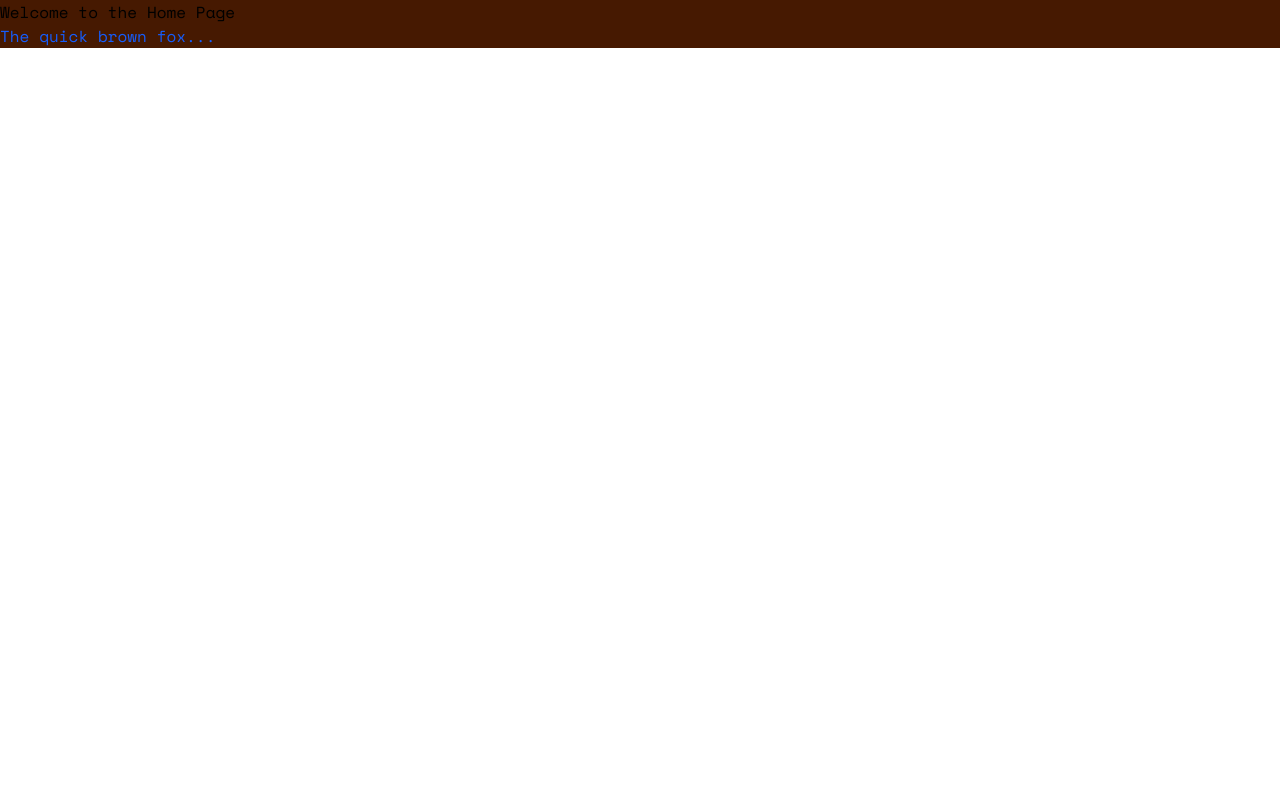
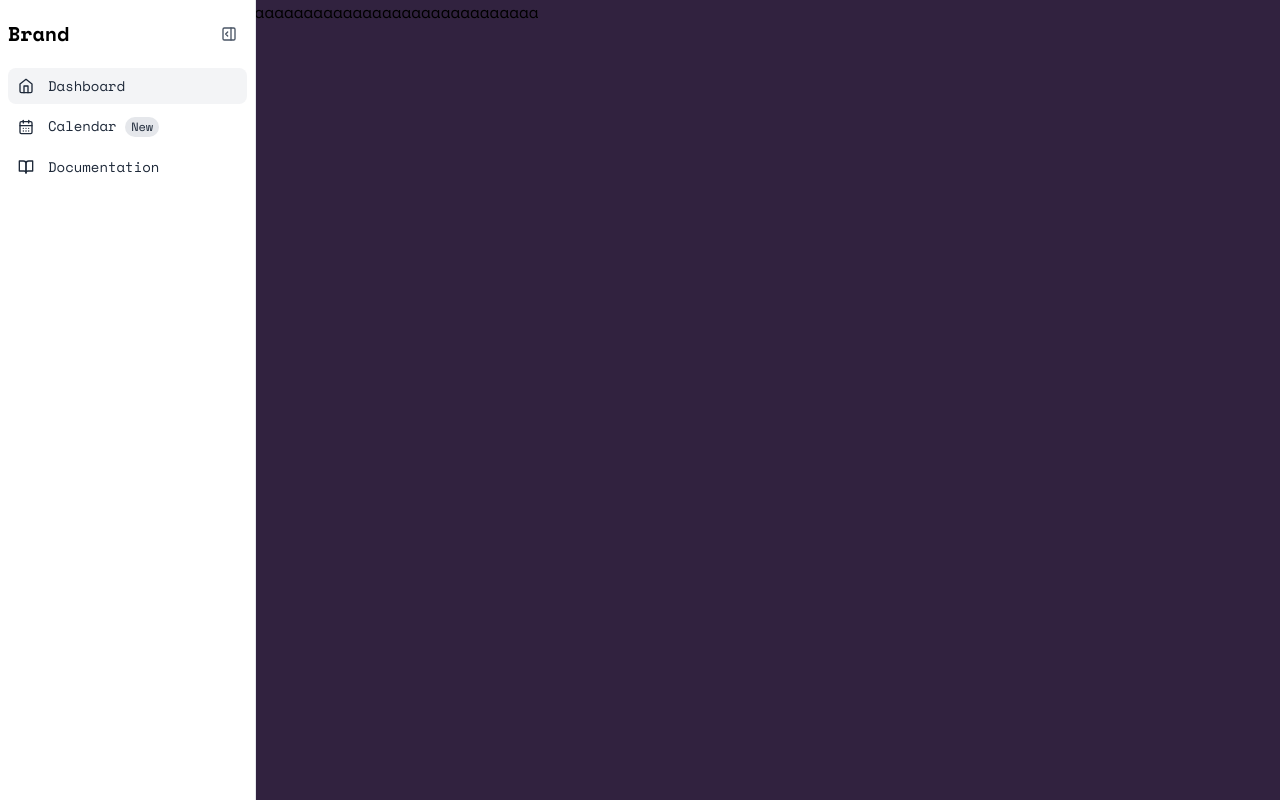
Before and after one commit to EchoNowProject/Frontend, a React (Vite) app: page /home in a window 1280 px wide. Built offline with nearby package versions, Linux system fonts and the light colour scheme; no server answers.

Commit message:
16 - REFACTOR - SE CAMBIA EL USO DE LAS DEPENDENCIAS INSTALADAS Y SE MEJORA EL NAVNAR Y EL SIDEBAR

```diff
--- a/package.json
+++ b/package.json
@@ -11,13 +11,12 @@
   },
   "dependencies": {
     "@fontsource/space-mono": "^5.2.9",
-    "@headlessui/react": "^2.2.8",
-    "@heroicons/react": "^2.2.0",
     "@lineiconshq/free-icons": "^1.0.3",
     "@lineiconshq/react-native-lineicons": "^0.0.3",
     "@tailwindcss/vite": "^4.1.13",
     "animejs": "^4.1.4",
     "axios": "^1.12.2",
+    "preline": "^3.2.3",
     "react": "^19.1.1",
     "react-dom": "^19.1.1",
     "react-native-svg": "^15.13.0",
--- a/src/components/UI/Sidebar/Sidebar.tsx
+++ b/src/components/UI/Sidebar/Sidebar.tsx
@@ -2,176 +2,219 @@ import React from 'react';
 
 export default function Sidebar() {
   return (
-    <div className="flex">
+    <>
+      {/* <!-- Navigation Toggle --> */}
+      <div className="lg:hidden py-16 text-center">
         <button
-        data-drawer-target="default-sidebar"
-        data-drawer-toggle="default-sidebar"
-        aria-controls="default-sidebar"
           type="button"
-        className="inline-flex items-center p-2 mt-2 ms-3 text-sm text-gray-500 rounded-lg sm:hidden hover:bg-gray-100 focus:outline-none focus:ring-2 focus:ring-gray-200 dark:text-gray-400 dark:hover:bg-gray-700 dark:focus:ring-gray-600"
+          className="py-2 px-3 inline-flex justify-center items-center gap-x-2 text-start bg-gray-800 border border-gray-800 text-white text-sm font-medium rounded-lg shadow-2xs align-middle hover:bg-gray-950 focus:outline-hidden focus:bg-gray-900"
+          aria-haspopup="dialog"
+          aria-expanded="false"
+          aria-controls="hs-sidebar-content-push-to-mini-sidebar"
+          aria-label="Toggle navigation"
+          data-hs-overlay="#hs-sidebar-content-push-to-mini-sidebar"
         >
-        <span className="sr-only">Open sidebar</span>
-        <svg
-          className="w-6 h-6"
-          aria-hidden="true"
-          fill="currentColor"
-          viewBox="0 0 20 20"
-          xmlns="http://www.w3.org/2000/svg"
-        >
-          <path
-            clip-rule="evenodd"
-            fill-rule="evenodd"
-            d="M2 4.75A.75.75 0 012.75 4h14.5a.75.75 0 010 1.5H2.75A.75.75 0 012 4.75zm0 10.5a.75.75 0 01.75-.75h7.5a.75.75 0 010 1.5h-7.5a.75.75 0 01-.75-.75zM2 10a.75.75 0 01.75-.75h14.5a.75.75 0 010 1.5H2.75A.75.75 0 012 10z"
-          ></path>
-        </svg>
+          Open
         </button>
+      </div>
+      {/* <!-- End Navigation Toggle --> */}
 
-      <aside
-        id="default-sidebar"
-        className="fixed top-0 left-0 z-40 w-64 h-screen transition-transform -translate-x-full sm:translate-x-0"
+      {/* <!-- Sidebar --> */}
+      <div
+        id="hs-sidebar-content-push-to-mini-sidebar"
+        className="hs-overlay [--auto-close:lg] hs-overlay-minified:w-13 lg:block lg:translate-x-0 lg:end-auto lg:bottom-0 w-64
+hs-overlay-open:translate-x-0
+-translate-x-full transition-all duration-300 transform
+h-full
+hidden
+overflow-x-hidden
+fixed top-0 start-0 bottom-0 z-60
+bg-white border-e border-gray-200"
+        role="dialog"
+        tabIndex={-1}
         aria-label="Sidebar"
       >
-        <div className="h-full px-3 py-4 overflow-y-auto bg-gray-50 dark:bg-gray-800">
-          <ul className="space-y-2 font-medium">
+        <div className="relative flex flex-col h-full max-h-full ">
+          {/* <!-- Header --> */}
+          <header className="py-4 px-2  flex justify-between items-center gap-x-2">
+            <a
+              className="flex-none font-semibold text-xl text-black focus:outline-hidden focus:opacity-80 hs-overlay-minified:hidden"
+              href="#"
+              aria-label="Brand"
+            >
+              Brand
+            </a>
+
+            <div className="lg:hidden">
+              {/* <!-- Close Button --> */}
+              <button
+                type="button"
+                className="flex justify-center items-center gap-x-3 size-6 bg-white border border-gray-200 text-sm text-gray-600 hover:bg-gray-100 rounded-full disabled:opacity-50 disabled:pointer-events-none focus:outline-hidden focus:bg-gray-100"
+                data-hs-overlay="#hs-sidebar-content-push-to-mini-sidebar"
+              >
+                <svg
+                  className="shrink-0 size-4"
+                  xmlns="http://www.w3.org/2000/svg"
+                  width="24"
+                  height="24"
+                  viewBox="0 0 24 24"
+                  fill="none"
+                  stroke="currentColor"
+                  stroke-width="2"
+                  stroke-linecap="round"
+                  stroke-linejoin="round"
+                >
+                  <path d="M18 6 6 18" />
+                  <path d="m6 6 12 12" />
+                </svg>
+                <span className="sr-only">Close</span>
+              </button>
+              {/* <!-- End Close Button --> */}
+            </div>
+            <div className="hidden lg:block">
+              {/* <!-- Toggle Button --> */}
+              <button
+                type="button"
+                className="flex justify-center items-center flex-none gap-x-3 size-9 text-sm text-gray-600 hover:bg-gray-100 rounded-full disabled:opacity-50 disabled:pointer-events-none focus:outline-hidden focus:bg-gray-100"
+                aria-haspopup="dialog"
+                aria-expanded="false"
+                aria-controls="hs-sidebar-content-push-to-mini-sidebar"
+                aria-label="Minify navigation"
+                data-hs-overlay-minifier="#hs-sidebar-content-push-to-mini-sidebar"
+              >
+                <svg
+                  className="hidden hs-overlay-minified:block shrink-0 size-4"
+                  xmlns="http://www.w3.org/2000/svg"
+                  width="24"
+                  height="24"
+                  viewBox="0 0 24 24"
+                  fill="none"
+                  stroke="currentColor"
+                  stroke-width="2"
+                  stroke-linecap="round"
+                  stroke-linejoin="round"
+                >
+                  <rect width="18" height="18" x="3" y="3" rx="2" />
+                  <path d="M15 3v18" />
+                  <path d="m8 9 3 3-3 3" />
+                </svg>
+                <svg
+                  className="hs-overlay-minified:hidden shrink-0 size-4"
+                  xmlns="http://www.w3.org/2000/svg"
+                  width="24"
+                  height="24"
+                  viewBox="0 0 24 24"
+                  fill="none"
+                  stroke="currentColor"
+                  stroke-width="2"
+                  stroke-linecap="round"
+                  stroke-linejoin="round"
+                >
+                  <rect width="18" height="18" x="3" y="3" rx="2" />
+                  <path d="M15 3v18" />
+                  <path d="m10 15-3-3 3-3" />
+                </svg>
+                <span className="sr-only">Navigation Toggle</span>
+              </button>
+              {/* <!-- End Toggle Button --> */}
+            </div>
+          </header>
+          {/* <!-- End Header --> */}
+
+          {/* <!-- Body --> */}
+          <nav className="h-full overflow-y-auto [&::-webkit-scrollbar]:w-2 [&::-webkit-scrollbar-thumb]:rounded-full [&::-webkit-scrollbar-track]:bg-gray-100 [&::-webkit-scrollbar-thumb]:bg-gray-300">
+            <div className=" pb-0 px-2  w-full flex flex-col flex-wrap">
+              <ul className="space-y-1">
                 <li>
                   <a
+                    className="min-h-[36px] flex items-center gap-x-3.5 py-2 px-2.5 bg-gray-100 text-sm text-gray-800 rounded-lg hover:bg-gray-100 focus:outline-hidden focus:bg-gray-100"
                     href="#"
-                className="flex items-center p-2 text-gray-900 rounded-lg dark:text-white hover:bg-gray-100 dark:hover:bg-gray-700 group"
                   >
                     <svg
-                  className="w-5 h-5 text-gray-500 transition duration-75 dark:text-gray-400 group-hover:text-gray-900 dark:group-hover:text-white"
-                  aria-hidden="true"
+                      className="size-4"
                       xmlns="http://www.w3.org/2000/svg"
-                  fill="currentColor"
-                  viewBox="0 0 22 21"
+                      width="24"
+                      height="24"
+                      viewBox="0 0 24 24"
+                      fill="none"
+                      stroke="currentColor"
+                      stroke-width="2"
+                      stroke-linecap="round"
+                      stroke-linejoin="round"
                     >
-                  <path d="M16.975 11H10V4.025a1 1 0 0 0-1.066-.998 8.5 8.5 0 1 0 9.039 9.039.999.999 0 0 0-1-1.066h.002Z" />
-                  <path d="M12.5 0c-.157 0-.311.01-.565.027A1 1 0 0 0 11 1.02V10h8.975a1 1 0 0 0 1-.935c.013-.188.028-.374.028-.565A8.51 8.51 0 0 0 12.5 0Z" />
+                      <path d="m3 9 9-7 9 7v11a2 2 0 0 1-2 2H5a2 2 0 0 1-2-2z" />
+                      <polyline points="9 22 9 12 15 12 15 22" />
                     </svg>
-                <span className="ms-3">Dashboard</span>
+                    <span className="hs-overlay-minified:hidden">Dashboard</span>
                   </a>
                 </li>
+
                 <li>
                   <a
+                    className="min-h-[36px] w-full flex items-center gap-x-3.5 py-2 px-2.5 text-sm text-gray-800 rounded-lg hover:bg-gray-100 focus:outline-hidden focus:bg-gray-100"
                     href="#"
-                className="flex items-center p-2 text-gray-900 rounded-lg dark:text-white hover:bg-gray-100 dark:hover:bg-gray-700 group"
                   >
                     <svg
-                  className="shrink-0 w-5 h-5 text-gray-500 transition duration-75 dark:text-gray-400 group-hover:text-gray-900 dark:group-hover:text-white"
-                  aria-hidden="true"
+                      className="size-4"
                       xmlns="http://www.w3.org/2000/svg"
-                  fill="currentColor"
-                  viewBox="0 0 18 18"
+                      width="24"
+                      height="24"
+                      viewBox="0 0 24 24"
+                      fill="none"
+                      stroke="currentColor"
+                      stroke-width="2"
+                      stroke-linecap="round"
+                      stroke-linejoin="round"
                     >
-                  <path d="M6.143 0H1.857A1.857 1.857 0 0 0 0 1.857v4.286C0 7.169.831 8 1.857 8h4.286A1.857 1.857 0 0 0 8 6.143V1.857A1.857 1.857 0 0 0 6.143 0Zm10 0h-4.286A1.857 1.857 0 0 0 10 1.857v4.286C10 7.169 10.831 8 11.857 8h4.286A1.857 1.857 0 0 0 18 6.143V1.857A1.857 1.857 0 0 0 16.143 0Zm-10 10H1.857A1.857 1.857 0 0 0 0 11.857v4.286C0 17.169.831 18 1.857 18h4.286A1.857 1.857 0 0 0 8 16.143v-4.286A1.857 1.857 0 0 0 6.143 10Zm10 0h-4.286A1.857 1.857 0 0 0 10 11.857v4.286c0 1.026.831 1.857 1.857 1.857h4.286A1.857 1.857 0 0 0 18 16.143v-4.286A1.857 1.857 0 0 0 16.143 10Z" />
+                      <rect width="18" height="18" x="3" y="4" rx="2" ry="2" />
+                      <line x1="16" x2="16" y1="2" y2="6" />
+                      <line x1="8" x2="8" y1="2" y2="6" />
+                      <line x1="3" x2="21" y1="10" y2="10" />
+                      <path d="M8 14h.01" />
+                      <path d="M12 14h.01" />
+                      <path d="M16 14h.01" />
+                      <path d="M8 18h.01" />
+                      <path d="M12 18h.01" />
+                      <path d="M16 18h.01" />
                     </svg>
-                <span className="flex-1 ms-3 whitespace-nowrap">Kanban</span>
-                <span className="inline-flex items-center justify-center px-2 ms-3 text-sm font-medium text-gray-800 bg-gray-100 rounded-full dark:bg-gray-700 dark:text-gray-300">
-                  Pro
+                    <span className="text-nowrap hs-overlay-minified:hidden">
+                      Calendar{' '}
+                      <span className="ms-auto py-0.5 px-1.5 inline-flex items-center gap-x-1.5 text-xs bg-gray-200 text-gray-800 rounded-full">
+                        New
+                      </span>
                     </span>
                   </a>
                 </li>
                 <li>
                   <a
+                    className="min-h-[36px] w-full flex items-center gap-x-3.5 py-2 px-2.5 text-sm text-gray-800 rounded-lg hover:bg-gray-100 focus:outline-hidden focus:bg-gray-100"
                     href="#"
-                className="flex items-center p-2 text-gray-900 rounded-lg dark:text-white hover:bg-gray-100 dark:hover:bg-gray-700 group"
                   >
                     <svg
-                  className="shrink-0 w-5 h-5 text-gray-500 transition duration-75 dark:text-gray-400 group-hover:text-gray-900 dark:group-hover:text-white"
-                  aria-hidden="true"
+                      className="size-4"
                       xmlns="http://www.w3.org/2000/svg"
-                  fill="currentColor"
-                  viewBox="0 0 20 20"
-                >
-                  <path d="m17.418 3.623-.018-.008a6.713 6.713 0 0 0-2.4-.569V2h1a1 1 0 1 0 0-2h-2a1 1 0 0 0-1 1v2H9.89A6.977 6.977 0 0 1 12 8v5h-2V8A5 5 0 1 0 0 8v6a1 1 0 0 0 1 1h8v4a1 1 0 0 0 1 1h2a1 1 0 0 0 1-1v-4h6a1 1 0 0 0 1-1V8a5 5 0 0 0-2.582-4.377ZM6 12H4a1 1 0 0 1 0-2h2a1 1 0 0 1 0 2Z" />
-                </svg>
-                <span className="flex-1 ms-3 whitespace-nowrap">Inbox</span>
-                <span className="inline-flex items-center justify-center w-3 h-3 p-3 ms-3 text-sm font-medium text-blue-800 bg-blue-100 rounded-full dark:bg-blue-900 dark:text-blue-300">
-                  3
-                </span>
-              </a>
-            </li>
-            <li>
-              <a
-                href="#"
-                className="flex items-center p-2 text-gray-900 rounded-lg dark:text-white hover:bg-gray-100 dark:hover:bg-gray-700 group"
-              >
-                <svg
-                  className="shrink-0 w-5 h-5 text-gray-500 transition duration-75 dark:text-gray-400 group-hover:text-gray-900 dark:group-hover:text-white"
-                  aria-hidden="true"
-                  xmlns="http://www.w3.org/2000/svg"
-                  fill="currentColor"
-                  viewBox="0 0 20 18"
-                >
-                  <path d="M14 2a3.963 3.963 0 0 0-1.4.267 6.439 6.439 0 0 1-1.331 6.638A4 4 0 1 0 14 2Zm1 9h-1.264A6.957 6.957 0 0 1 15 15v2a2.97 2.97 0 0 1-.184 1H19a1 1 0 0 0 1-1v-1a5.006 5.006 0 0 0-5-5ZM6.5 9a4.5 4.5 0 1 0 0-9 4.5 4.5 0 0 0 0 9ZM8 10H5a5.006 5.006 0 0 0-5 5v2a1 1 0 0 0 1 1h11a1 1 0 0 0 1-1v-2a5.006 5.006 0 0 0-5-5Z" />
-                </svg>
-                <span className="flex-1 ms-3 whitespace-nowrap">Users</span>
-              </a>
-            </li>
-            <li>
-              <a
-                href="#"
-                className="flex items-center p-2 text-gray-900 rounded-lg dark:text-white hover:bg-gray-100 dark:hover:bg-gray-700 group"
-              >
-                <svg
-                  className="shrink-0 w-5 h-5 text-gray-500 transition duration-75 dark:text-gray-400 group-hover:text-gray-900 dark:group-hover:text-white"
-                  aria-hidden="true"
-                  xmlns="http://www.w3.org/2000/svg"
-                  fill="currentColor"
-                  viewBox="0 0 18 20"
-                >
-                  <path d="M17 5.923A1 1 0 0 0 16 5h-3V4a4 4 0 1 0-8 0v1H2a1 1 0 0 0-1 .923L.086 17.846A2 2 0 0 0 2.08 20h13.84a2 2 0 0 0 1.994-2.153L17 5.923ZM7 9a1 1 0 0 1-2 0V7h2v2Zm0-5a2 2 0 1 1 4 0v1H7V4Zm6 5a1 1 0 1 1-2 0V7h2v2Z" />
-                </svg>
-                <span className="flex-1 ms-3 whitespace-nowrap">Products</span>
-              </a>
-            </li>
-            <li>
-              <a
-                href="#"
-                className="flex items-center p-2 text-gray-900 rounded-lg dark:text-white hover:bg-gray-100 dark:hover:bg-gray-700 group"
-              >
-                <svg
-                  className="shrink-0 w-5 h-5 text-gray-500 transition duration-75 dark:text-gray-400 group-hover:text-gray-900 dark:group-hover:text-white"
-                  aria-hidden="true"
-                  xmlns="http://www.w3.org/2000/svg"
+                      width="24"
+                      height="24"
+                      viewBox="0 0 24 24"
                       fill="none"
-                  viewBox="0 0 18 16"
-                >
-                  <path
                       stroke="currentColor"
+                      stroke-width="2"
                       stroke-linecap="round"
                       stroke-linejoin="round"
-                    stroke-width="2"
-                    d="M1 8h11m0 0L8 4m4 4-4 4m4-11h3a2 2 0 0 1 2 2v10a2 2 0 0 1-2 2h-3"
-                  />
+                    >
+                      <path d="M2 3h6a4 4 0 0 1 4 4v14a3 3 0 0 0-3-3H2z" />
+                      <path d="M22 3h-6a4 4 0 0 0-4 4v14a3 3 0 0 1 3-3h7z" />
                     </svg>
-                <span className="flex-1 ms-3 whitespace-nowrap">Sign In</span>
-              </a>
-            </li>
-            <li>
-              <a
-                href="#"
-                className="flex items-center p-2 text-gray-900 rounded-lg dark:text-white hover:bg-gray-100 dark:hover:bg-gray-700 group"
-              >
-                <svg
-                  className="shrink-0 w-5 h-5 text-gray-500 transition duration-75 dark:text-gray-400 group-hover:text-gray-900 dark:group-hover:text-white"
-                  aria-hidden="true"
-                  xmlns="http://www.w3.org/2000/svg"
-                  fill="currentColor"
-                  viewBox="0 0 20 20"
-                >
-                  <path d="M5 5V.13a2.96 2.96 0 0 0-1.293.749L.879 3.707A2.96 2.96 0 0 0 .13 5H5Z" />
-                  <path d="M6.737 11.061a2.961 2.961 0 0 1 .81-1.515l6.117-6.116A4.839 4.839 0 0 1 16 2.141V2a1.97 1.97 0 0 0-1.933-2H7v5a2 2 0 0 1-2 2H0v11a1.969 1.969 0 0 0 1.933 2h12.134A1.97 1.97 0 0 0 16 18v-3.093l-1.546 1.546c-.413.413-.94.695-1.513.81l-3.4.679a2.947 2.947 0 0 1-1.85-.227 2.96 2.96 0 0 1-1.635-3.257l.681-3.397Z" />
-                  <path d="M8.961 16a.93.93 0 0 0 .189-.019l3.4-.679a.961.961 0 0 0 .49-.263l6.118-6.117a2.884 2.884 0 0 0-4.079-4.078l-6.117 6.117a.96.96 0 0 0-.263.491l-.679 3.4A.961.961 0 0 0 8.961 16Zm7.477-9.8a.958.958 0 0 1 .68-.281.961.961 0 0 1 .682 1.644l-.315.315-1.36-1.36.313-.318Zm-5.911 5.911 4.236-4.236 1.359 1.359-4.236 4.237-1.7.339.341-1.699Z" />
-                </svg>
-                <span className="flex-1 ms-3 whitespace-nowrap">Sign Up</span>
+                    <span className="hs-overlay-minified:hidden">Documentation</span>
                   </a>
                 </li>
               </ul>
             </div>
-      </aside>
-
-      <main className="p-4 flex-1">{/* Aquí va tu landing page */}</main>
+          </nav>
+          {/* <!-- End Body --> */}
         </div>
+      </div>
+      {/* <!-- End Sidebar --> */}
+    </>
   );
 }
--- a/src/hooks/useUser.tsx
+++ b/src/hooks/useUser.tsx
@@ -1,16 +1,19 @@
 import { loginUser, registerUser } from '@/api/authApi';
 import { User } from '@/types/User';
 import React, { useState } from 'react';
+import { useNavigate } from 'react-router';
 
 type handleSubmitType = 'register' | 'login';
 
 export const useUser = () => {
   const [user, setUser] = useState<User>({} as User);
+  const navigate = useNavigate();
 
   const handleChanges = (e: React.ChangeEvent<HTMLInputElement>) => {
     setUser({ ...user, [e.target.id]: e.target.value });
   };
 
+  /* Funcion que recoge los datos y hace una peticion a la API  */
   const handleSubmit = async (typeSubmit: handleSubmitType, e: React.FormEvent) => {
     let response: string = '';
 
@@ -20,6 +23,7 @@ export const useUser = () => {
       response = await registerUser(user);
     } else if (typeSubmit === 'login') {
       response = await loginUser(user);
+      navigate('/home');
     }
   };
 
--- /dev/null
+++ b/src/pages/Home/Home.css
@@ -0,0 +1,3 @@
+.bg-custom-color {
+  background-color: #31223f;
+}
--- a/src/pages/Home/Home.tsx
+++ b/src/pages/Home/Home.tsx
@@ -1,9 +1,12 @@
 import React from 'react';
+import './Home.css';
+import Sidebar from '@/components/UI/Sidebar/Sidebar';
 
 export default function Home() {
   return (
-    <div className="bg-amber-950">
-      <h1>Welcome to the Home Page</h1>
+    <div className="h-screen bg-custom-color">
+      <Sidebar />
+      <h1>Welcome to the Home Pageaaaaaaaaaaaaaaaaaaaaaaaaaaaaaaa</h1>
       <p className="text-blue-600 dark:text-sky-400">The quick brown fox...</p>
     </div>
   );
```
Also changed, not shown: src/components/UI/Navbar/Navbar.tsx (+33 -24 lines), src/icons/MenuHamburger1.tsx (added, +35 -0 lines), src/icons/Xmark.tsx (+7 -1 lines), 1 other file (tests, documents, lock files or other folders). Lines whose indentation alone changed are shown as unchanged.
